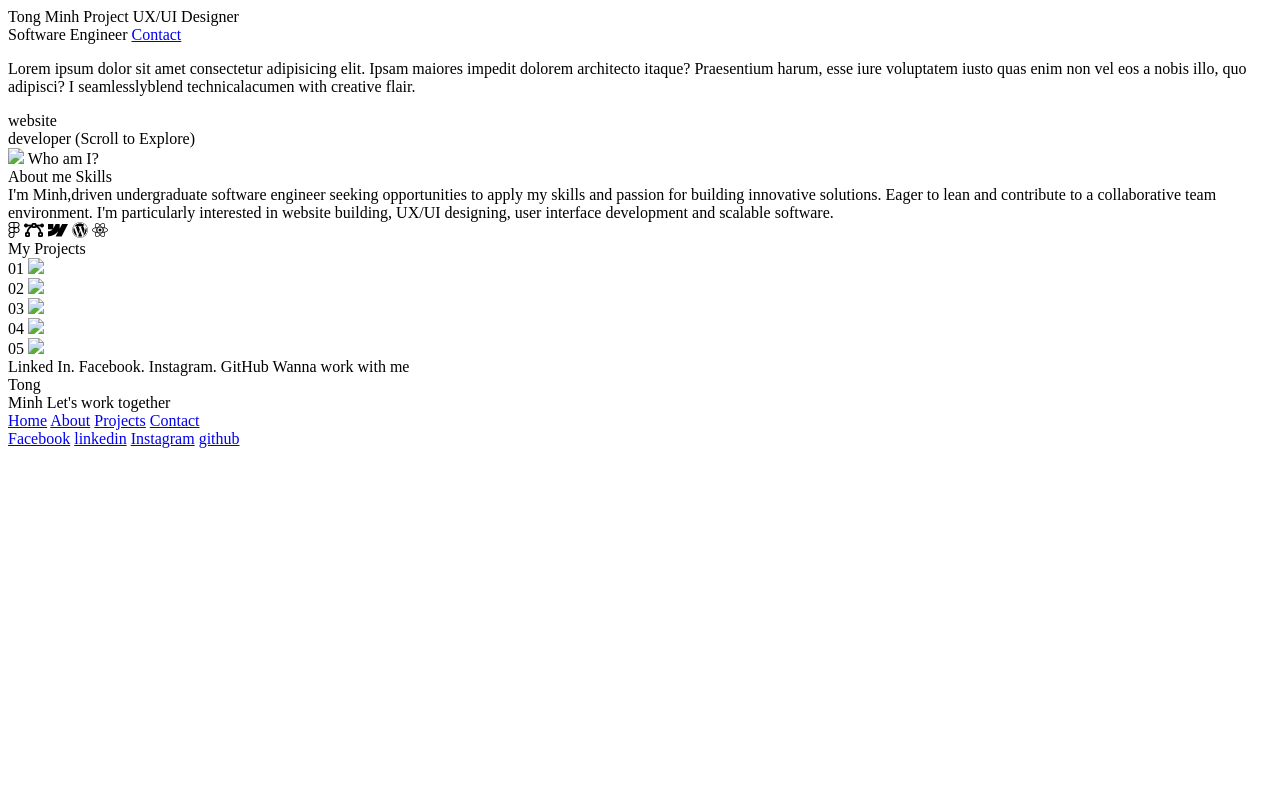
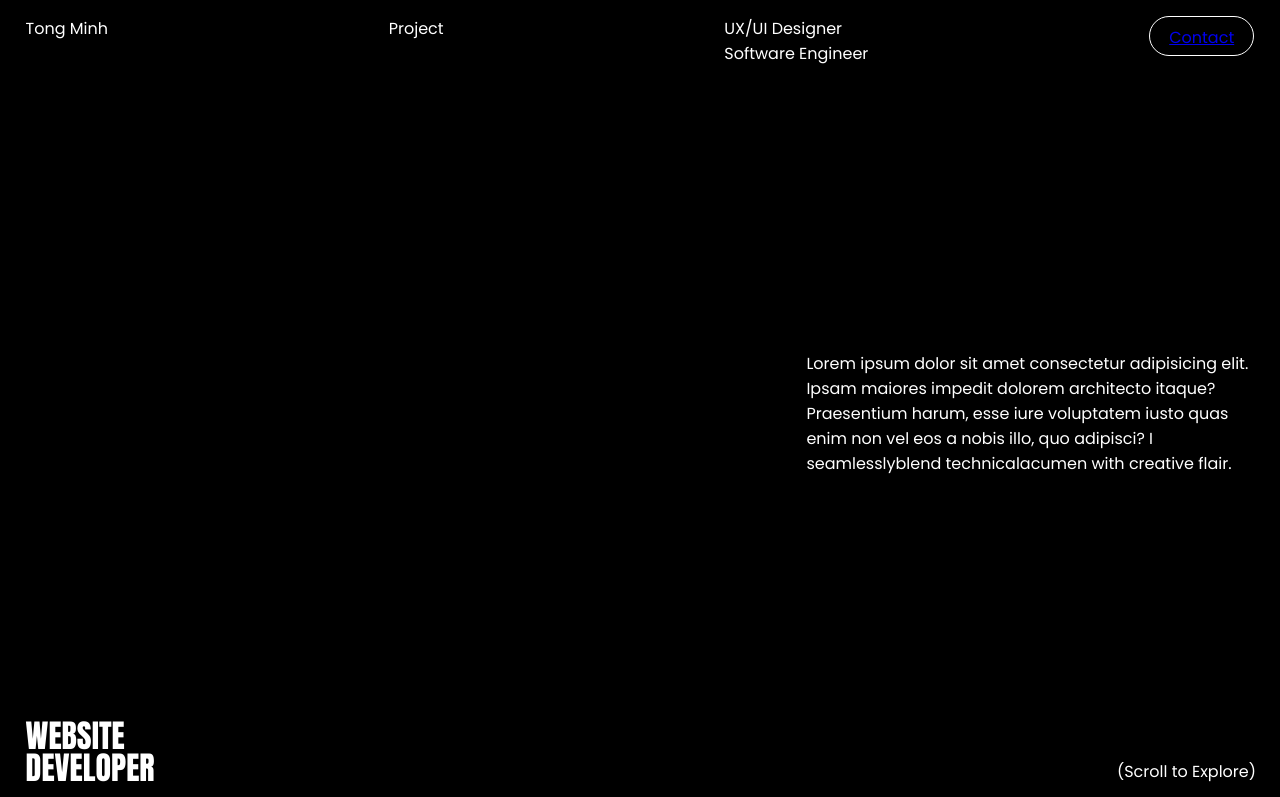
Before and after one commit to baohm88/minh-portfolio, a plain HTML site: page index.html in a window 1280 px wide. Shown: the top 797 px of the page. Drawn offline with Linux system fonts and the light colour scheme; files that its build step writes are made by us from their sources; the site is published under a folder, as on GitHub Pages, so addresses that start at the root find nothing.

Commit message:
removed absolute path

```diff
--- a/index.html
+++ b/index.html
@@ -1,12 +1,14 @@
 <!DOCTYPE html>
 <html lang="en">
-
   <head>
     <meta charset="UTF-8" />
     <meta name="viewport" content="width=device-width, initial-scale=1.0" />
     <title>My Portfolio</title>
-    <script src="https://kit.fontawesome.com/af63d23d76.js" crossorigin="anonymous"></script>
-    <link rel="stylesheet" href="/Code/portfolio/portfolios/TongQuangMinh/css/main.css" />
+    <script
+      src="https://kit.fontawesome.com/af63d23d76.js"
+      crossorigin="anonymous"
+    ></script>
+    <link rel="stylesheet" href="./css/main.css" />
   </head>
 
   <body>
@@ -14,19 +16,25 @@
       <nav>
         <span>Tong Minh</span>
         <span>Project</span>
-            <Span>
+        <span>
           UX/UI Designer
           <br />
           Software Engineer
-            </Span>
-            <a href="https://www.facebook.com/tom.tqm28" target="_blank" class="nav_contact_link">Contact</a>
+        </span>
+        <a
+          href="https://www.facebook.com/tom.tqm28"
+          target="_blank"
+          class="nav_contact_link"
+          >Contact</a
+        >
       </nav>
 
       <span class="sub_hero_text">
         <p>
-                Lorem ipsum dolor sit amet consectetur adipisicing elit. Ipsam maiores impedit dolorem architecto
-                itaque? Praesentium harum, esse iure voluptatem iusto quas enim non vel eos a nobis illo, quo adipisci?
-                I seamlesslyblend technicalacumen with creative flair.
+          Lorem ipsum dolor sit amet consectetur adipisicing elit. Ipsam maiores
+          impedit dolorem architecto itaque? Praesentium harum, esse iure
+          voluptatem iusto quas enim non vel eos a nobis illo, quo adipisci? I
+          seamlesslyblend technicalacumen with creative flair.
         </p>
       </span>
 
@@ -39,7 +47,7 @@
     </div>
 
     <div class="about_section" id="About">
-        <img src="/Portfolio/assets/background.jpg" />
+      <img src="assets/background.jpg" />
       <span class="about_span">Who am I?</span>
       <div class="about_content">
         <div class="about_topics">
@@ -47,11 +55,11 @@
           <span>Skills</span>
         </div>
         <div class="about_text">
-                I'm Minh,driven undergraduate software engineer seeking opportunities to apply
-                my skills and passion for building innovative solutions. Eager to lean
-                and contribute to a collaborative team environment. I'm particularly
-                interested in website building, UX/UI designing, user interface
-                development and scalable software.
+          I'm Minh,driven undergraduate software engineer seeking opportunities
+          to apply my skills and passion for building innovative solutions.
+          Eager to lean and contribute to a collaborative team environment. I'm
+          particularly interested in website building, UX/UI designing, user
+          interface development and scalable software.
         </div>
       </div>
 
@@ -69,28 +77,27 @@
       <div class="projects_container">
         <div class="project project1">
           <span>01</span>
-                <img src="/Portfolio/assets/1.jpeg" />
+          <img src="assets/1.jpeg" />
         </div>
         <div class="sub_container">
           <div class="project project2">
             <span>02</span>
-                    <img src="/Portfolio/assets/2.jpeg" />
+            <img src="assets/2.jpeg" />
           </div>
           <div class="project project3">
             <span>03</span>
-                    <img src="/Portfolio/assets/3.jpeg" />
+            <img src="assets/3.jpeg" />
           </div>
           <div class="project project4">
             <span>04</span>
-                    <img src="/Portfolio/assets/4.jpeg" />
+            <img src="assets/4.jpeg" />
           </div>
           <div class="project project5">
             <span>05</span>
-                    <img src="/Portfolio/assets/5.jpeg" />
+            <img src="assets/5.jpeg" />
           </div>
         </div>
       </div>
-
     </div>
 
     <div class="contact_section" id="Contact">
@@ -100,7 +107,6 @@
       <span>GitHub</span>
       <span>Wanna work with me</span>
     </div>
-
 
     <div class="footer">
       <span class="footer_title">
@@ -116,12 +122,19 @@
         <span><a href="#Contact">Contact</a></span>
       </div>
       <div class="footer_nav">
-            <a href="https://www.facebook.com/tom.tqm28" target="_blank">Facebook</a>
-            <a href="https://www.linkedin.com/in/minh-tong-b051b5307/" target="_blank">linkedin</a>
-            <a href="https://www.instagram.com/__.toonsgminz.__/" target="_blank">Instagram</a>
+        <a href="https://www.facebook.com/tom.tqm28" target="_blank"
+          >Facebook</a
+        >
+        <a
+          href="https://www.linkedin.com/in/minh-tong-b051b5307/"
+          target="_blank"
+          >linkedin</a
+        >
+        <a href="https://www.instagram.com/__.toonsgminz.__/" target="_blank"
+          >Instagram</a
+        >
         <a href="https://github.com/TongM28" target="_blank">github </a>
       </div>
     </div>
   </body>
-
 </html>
```
Lines whose indentation alone changed are shown as unchanged.
